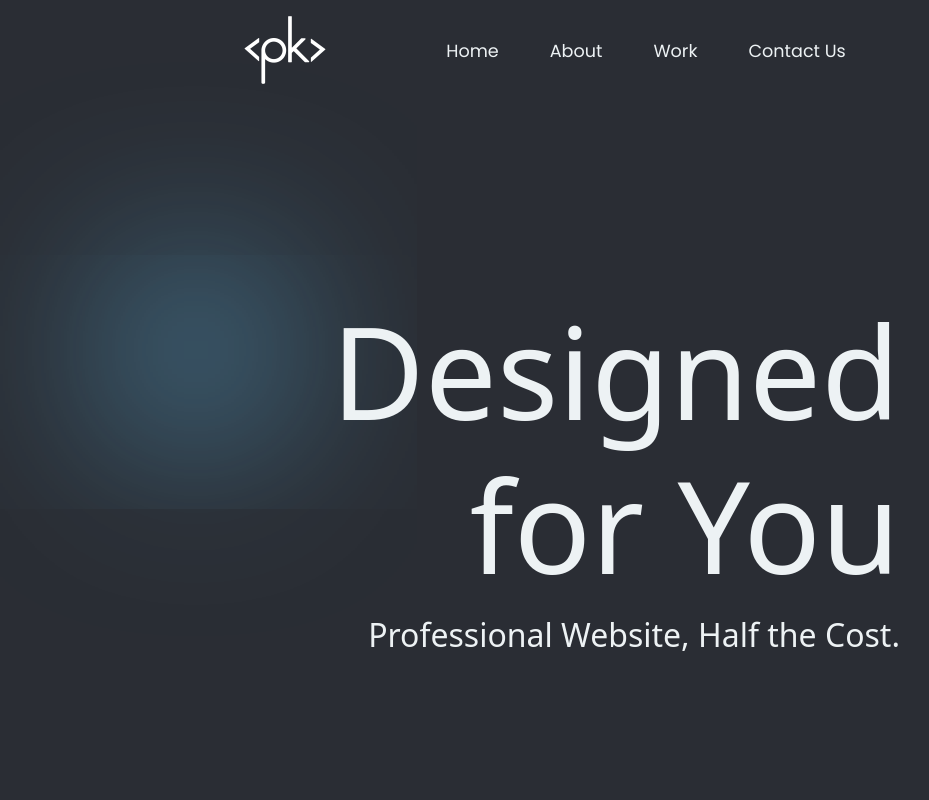
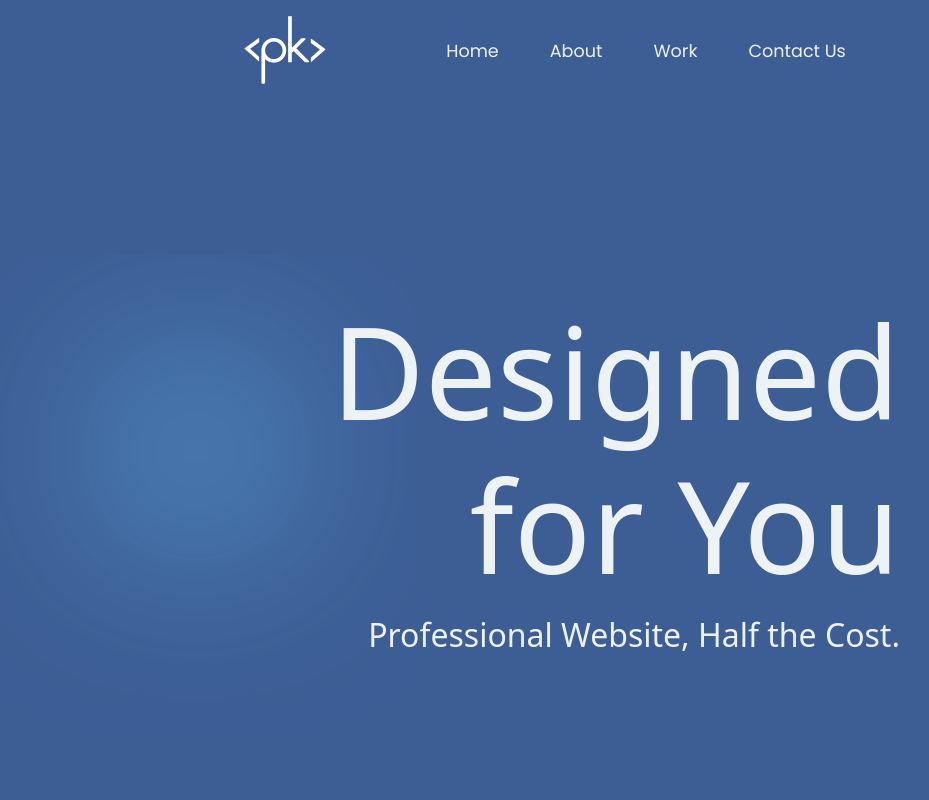
Before and after one commit to paullevental/Pk-Web-Design, a React (Vite) app: page /#/ in a window 1280 px wide. Shown: the top 800 px of the page, without its empty margins (92-1021 px from the left). Built offline with nearby package versions, Linux system fonts and the light colour scheme.

Commit message:
home page and color palette changes.

```diff
--- a/src/css/colors.css
+++ b/src/css/colors.css
@@ -8,6 +8,11 @@
     --darkblue: #0a1128;
     --gray: #2a2d34;
     --lightblue: #62b6cb;
+    --AliceBlue: #f4faff;
+    --Platinum: #dee7e7;
+    --Thistle: #B7ADCF;
+    --PaynesGray: #4F646F;
+    --DavysGray: #535657;
 
     /* Fonts */
     --Poppins: "Poppins", sans-serif;
--- a/src/css/home.css
+++ b/src/css/home.css
@@ -1,12 +1,23 @@
 body {
-    background-color: var(--gray);
+    background-color: #3D5D95;
+    padding: 0;
+    margin: 0;
 }
+
+
+html {
+    height: 100vh;
+    min-height: 100%;
+}
+
 
 .home-container {
     max-width: 60%;
     width: 100%;
     margin: auto;
-    padding: 9rem 2rem 12rem 2rem;
+    padding: 9rem 2rem 0rem 2rem;
+    position: relative;
+    height: 100vh;
 }
 
 .web-title {
@@ -38,4 +49,9 @@ body {
     color: var(--whitegray);
     padding: 25px;
     text-align: center;
+    height: 100%;
 }
+
+:root {
+    height: 100%;
+}
```
